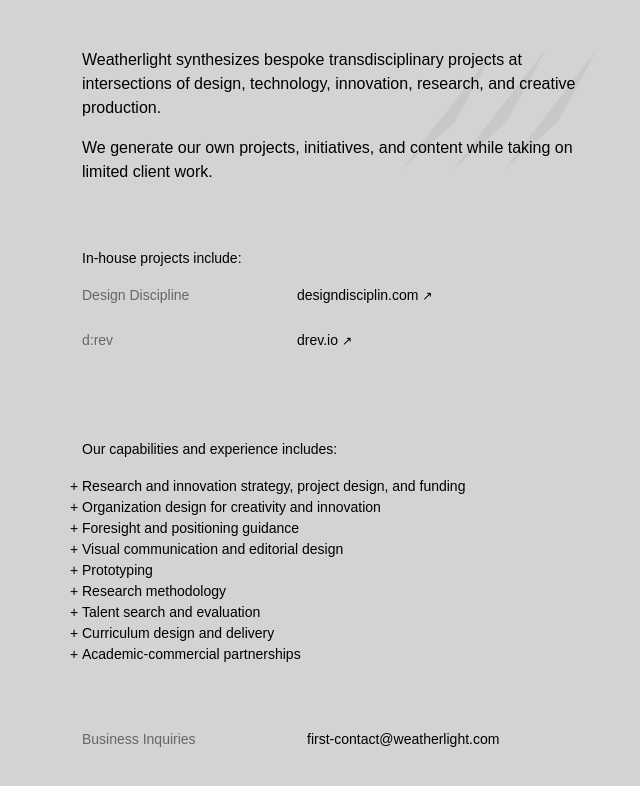
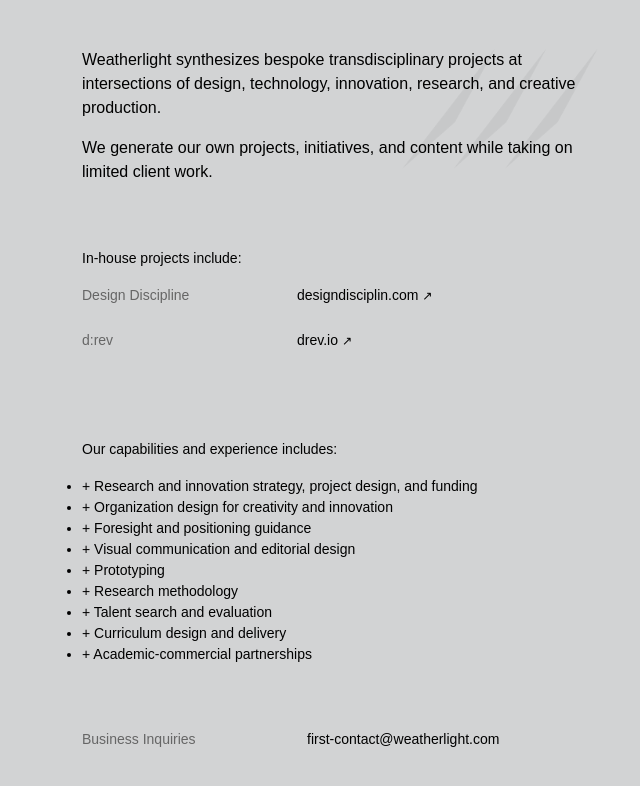
Before and after one commit to mbaytas/weatherlight, a Jekyll site: the page built from README.md, in a window 1280 px wide. Shown: the top 786 px of the page, without its empty margins (300-940 px from the left). Built offline with Jekyll 4.4.1, drawn with Linux system fonts in a browser that asks for light colours; some web fonts are replaced; our own code applies the rules of GitHub Pages for plain Markdown files; comment, search, counter and statistics services are not loaded.

Commit message:
Update default.html

```diff
--- a/_layouts/default.html
+++ b/_layouts/default.html
@@ -34,8 +34,8 @@
         font-weight: inherit;
         color: #666;
       }
-      ul li {
-        list-style-type: "+ ";
+      ul li:before {
+        content: "+ ";
       }
       a, dd a {
         color: #000;
```
